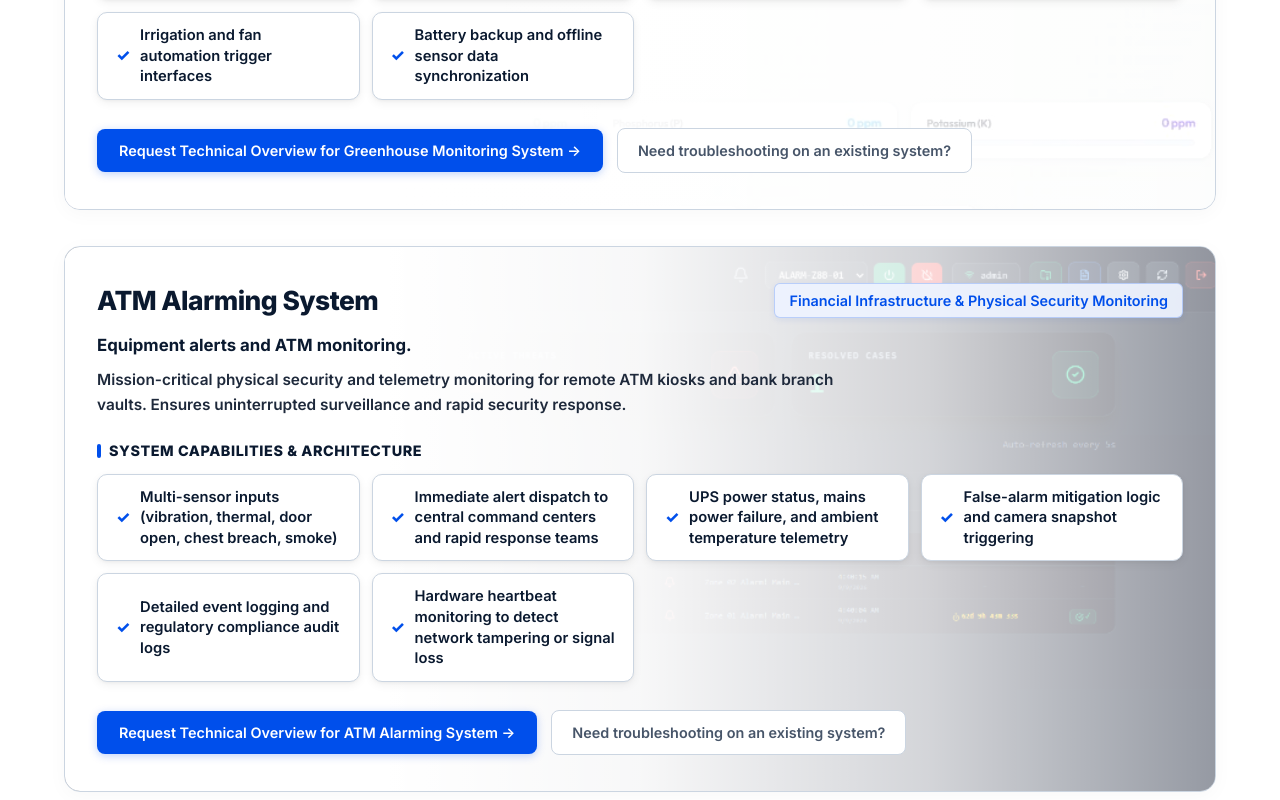
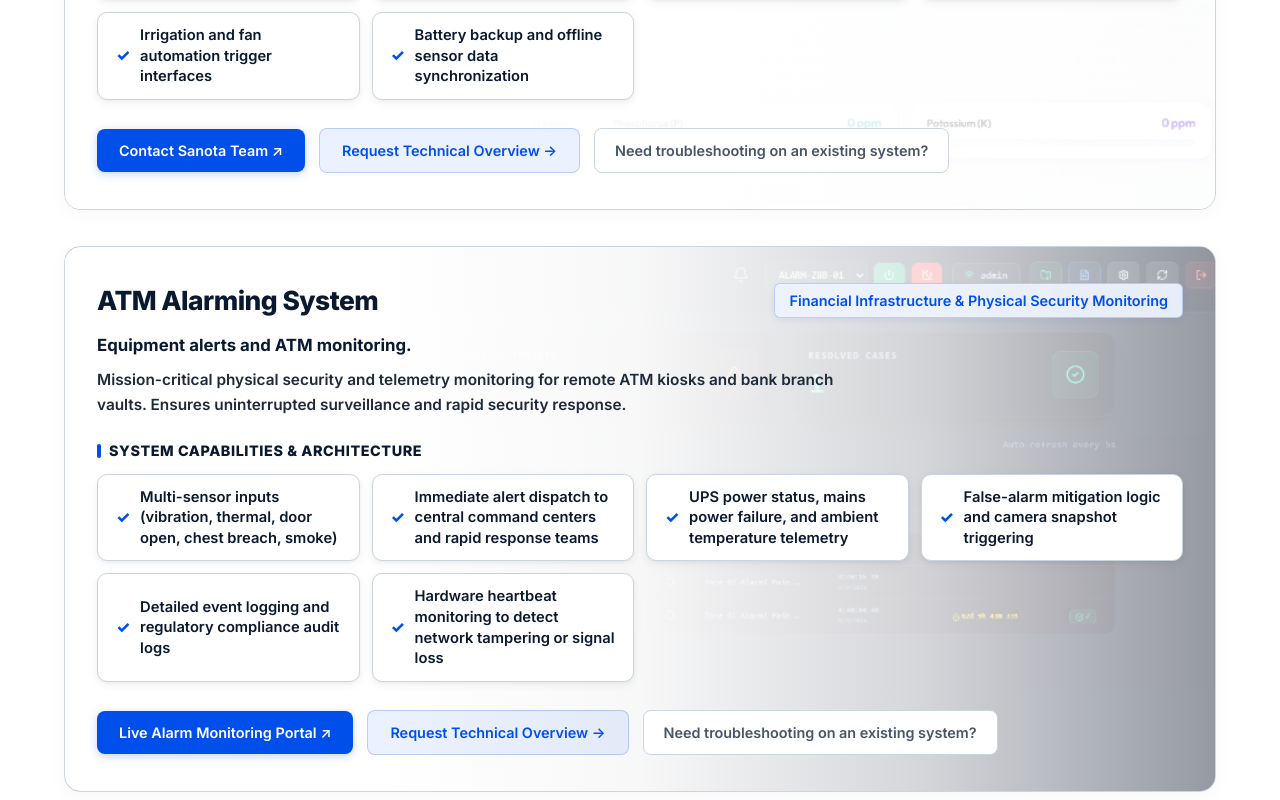
Before and after one commit to Knoweb/Knoweb-site, a Next.js app in the folder knoweb/: page /solutions in a window 1280 px wide. Shown: the part 2360-3160 px from the top of the page. Built offline with nearby package versions, Linux system fonts and the light colour scheme.

Commit message:
Add direct platform access and contact links to Solutions cards

```diff
--- a/knoweb/src/app/solutions/page.tsx
+++ b/knoweb/src/app/solutions/page.tsx
@@ -11,6 +11,8 @@ interface SolutionItem {
   overview: string;
   bgImage: string;
   bgPosition: string;
+  url?: string;
+  urlLabel?: string;
   features: string[];
 }
 
@@ -19,6 +21,8 @@ const industrySolutions: SolutionItem[] = [
     id: 'wewili',
     title: 'Wewili Plantation Dashboard',
     tagline: 'Plantation Operations & Estate Intelligence',
+    url: 'https://www.wevili.com/login',
+    urlLabel: 'Visit Wewili Platform ↗',
     bgImage: '/sol-wavili.png',
     bgPosition: 'right 30%',
     summary: 'Plantation operations and management information.',
@@ -55,6 +59,8 @@ const industrySolutions: SolutionItem[] = [
     id: 'greenhouse',
     title: 'Greenhouse Monitoring System',
     tagline: 'Agri-Tech Environmental Telemetry',
+    url: 'mailto:Sanotagreenhouse@sanota.com',
+    urlLabel: 'Contact Sanota Team ↗',
     bgImage: '/sol-greenhouse.png',
     bgPosition: 'right 20%',
     summary: 'Environmental conditions and greenhouse monitoring.',
@@ -73,6 +79,8 @@ const industrySolutions: SolutionItem[] = [
     id: 'atm',
     title: 'ATM Alarming System',
     tagline: 'Financial Infrastructure & Physical Security Monitoring',
+    url: 'http://68.183.235.229/',
+    urlLabel: 'Live Alarm Monitoring Portal ↗',
     bgImage: '/sol-alarm.png',
     bgPosition: 'right 30%',
     summary: 'Equipment alerts and ATM monitoring.',
@@ -552,12 +560,36 @@ export default function SolutionsPage() {
                       alignItems: 'center',
                     }}
                   >
+                    {item.url && (
+                      <a
+                        href={item.url}
+                        target={item.url.startsWith('mailto:') ? '_self' : '_blank'}
+                        rel={item.url.startsWith('mailto:') ? undefined : 'noopener noreferrer'}
+                        style={{
+                          textDecoration: 'none',
+                          background: '#004FEB',
+                          color: '#FFFFFF',
+                          fontWeight: 600,
+                          fontSize: '0.9rem',
+                          padding: '10px 22px',
+                          borderRadius: '8px',
+                          display: 'inline-flex',
+                          alignItems: 'center',
+                          gap: '6px',
+                          boxShadow: '0 2px 8px rgba(0, 79, 235, 0.25)',
+                          transition: 'all 0.2s ease',
+                        }}
+                      >
+                        {item.urlLabel || `Visit ${item.title} ↗`}
+                      </a>
+                    )}
+
                     <Link
                       href={`/contact?solution=${encodeURIComponent(item.title)}`}
                       style={{
                         textDecoration: 'none',
-                        background: '#004FEB',
-                        color: '#FFFFFF',
+                        background: item.url ? 'rgba(0, 79, 235, 0.08)' : '#004FEB',
+                        color: item.url ? '#004FEB' : '#FFFFFF',
                         fontWeight: 600,
                         fontSize: '0.9rem',
                         padding: '10px 22px',
@@ -565,10 +597,12 @@ export default function SolutionsPage() {
                         display: 'inline-flex',
                         alignItems: 'center',
                         gap: '6px',
-                        boxShadow: '0 2px 8px rgba(0, 79, 235, 0.25)',
+                        border: item.url ? '1px solid rgba(0, 79, 235, 0.22)' : 'none',
+                        boxShadow: item.url ? 'none' : '0 2px 8px rgba(0, 79, 235, 0.25)',
+                        transition: 'all 0.2s ease',
                       }}
                     >
-                      Request Technical Overview for {item.title} &rarr;
+                      Request Technical Overview &rarr;
                     </Link>
 
                     <Link
@@ -582,6 +616,7 @@ export default function SolutionsPage() {
                         fontSize: '0.9rem',
                         padding: '10px 20px',
                         borderRadius: '8px',
+                        transition: 'all 0.2s ease',
                       }}
                     >
                       Need troubleshooting on an existing system?
```
